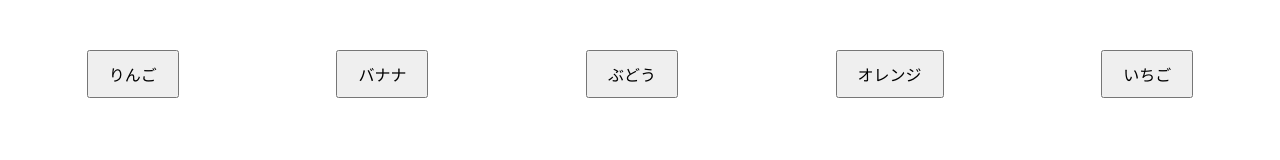
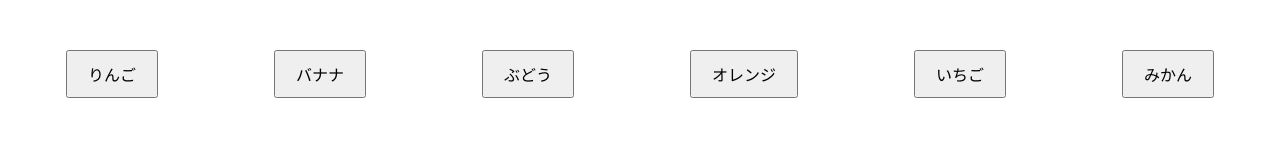
Before and after one commit to HarukiAoyagi/fluttertestpage, a plain HTML site: page index.html in a window 1280 px wide. Drawn offline with Linux system fonts and the light colour scheme.

Commit message:
no message

```diff
--- a/index.html
+++ b/index.html
@@ -28,6 +28,7 @@
         <button onclick="showAlert('ぶどう')">ぶどう</button>
         <button onclick="showAlert('オレンジ')">オレンジ</button>
         <button onclick="showAlert('いちご')">いちご</button>
+        <button onclick="showAlert('みかん')">みかん</button>
     </div>
 </body>
 </html>
```
